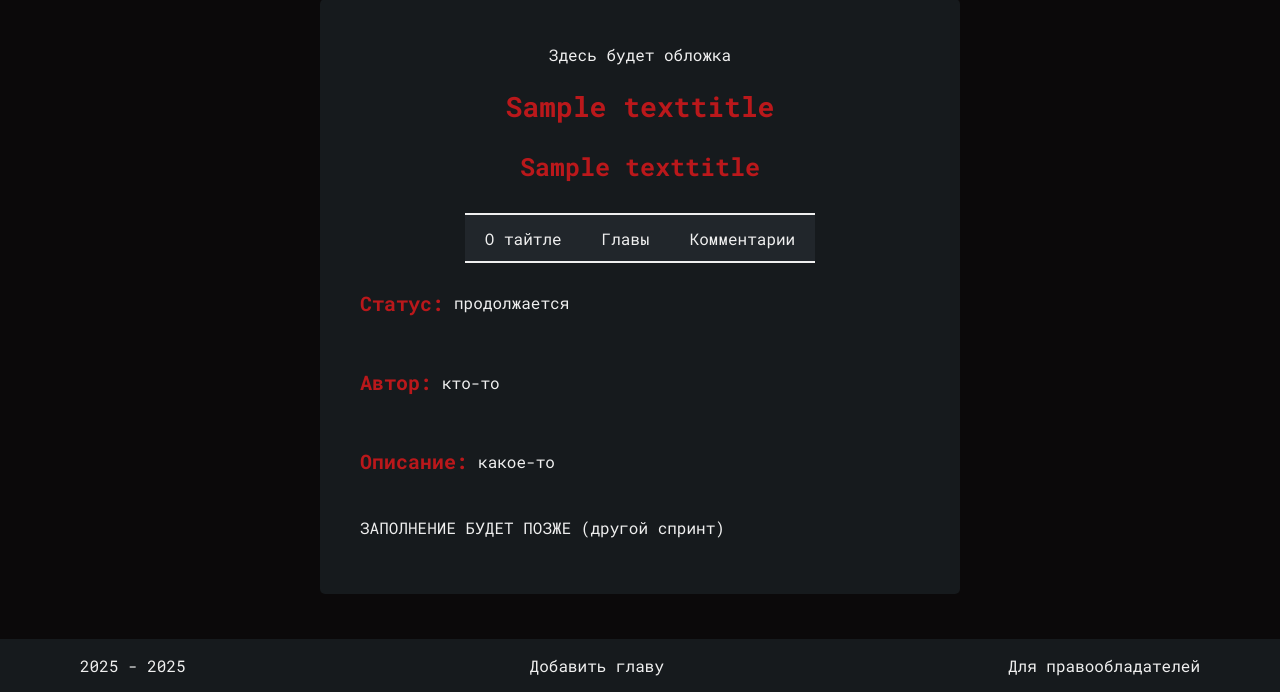
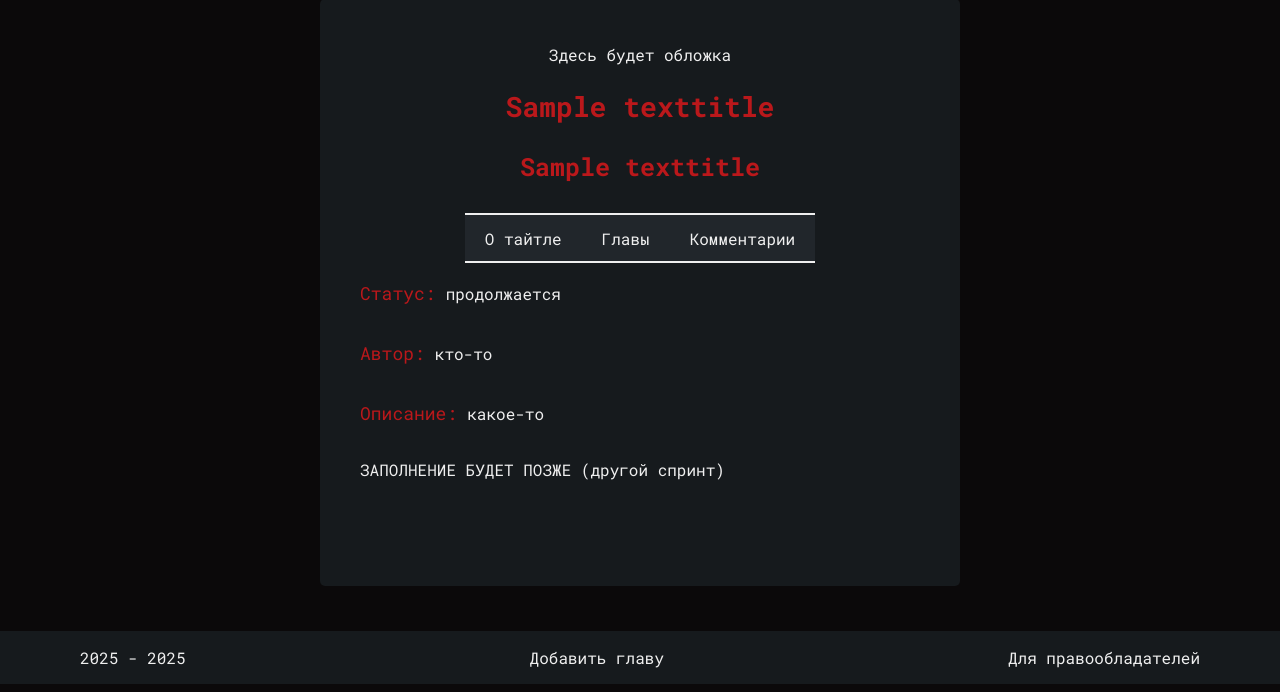
Before and after one commit to kv4D/abaslib, a Django app: page /title/1/?title_type=text&section=about in a window 1280 px wide. Shown: the part 116-808 px from the top of the page. Run offline with Django 5.2, Linux system fonts and the light colour scheme; tables that the repository leaves empty hold one stand-in row (values such as "Sample post").

```diff
--- a/main/templates/main/home.html
+++ b/main/templates/main/home.html
@@ -15,7 +15,7 @@
       {% if user.is_authenticated %}
         <div class="custom_select">
           <select onchange="location = this.value" class="ref_button">
-            <option selected class="ref_button">Редакция</option>
+            <option selected hidden disabled class="ref_button">Редакция</option>
             <option value="{% url 'main:upload_title' %}?title_type=graphic">Добавить графический тайтл</option>
             <option value="{% url 'main:upload_title' %}?title_type=text">Добавить текстовый тайтл</option>
             <option value="add_chapter">Добавить главу</option>
--- a/main/templates/main/title_page.html
+++ b/main/templates/main/title_page.html
@@ -23,23 +23,21 @@
         <a href="{% url 'main:title_page' title.id %}?title_type={{ title.title_type }}&section=comments"><button class="ref_button">Комментарии</button></a>
       </div>
       {% if section == 'about' %}
-        {% if title.title_is_ongoing %}
-          <div class="info">
-            <h4>Статус:</h4>
-            <p>продолжается</p>
-          </div>
-        {% else %}
-          <div class="info">
-            <h4>Статус:</h4>
+
+        <div class="info">
+          <p class="highlighted_text">Статус:</p>
+          {% if title.title_is_ongoing %}
+              <p>продолжается</p>
+          {% else %}
             <p>закончено</p>
-          </div>
-        {% endif %}
+          {% endif %}
+        </div>
         <div class="info">
-          <h4>Автор:</h4>
+          <p class="highlighted_text">Автор:</p>
           <p>кто-то</p>
         </div>
         <div class="info">
-          <h4>Описание:</h4>
+          <p class="highlighted_text">Описание:</p>
           <p>какое-то</p>
         </div>
         <p>ЗАПОЛНЕНИЕ БУДЕТ ПОЗЖЕ (другой спринт)</p>
--- a/static/css/base_styles.css
+++ b/static/css/base_styles.css
@@ -40,8 +40,13 @@ a {
     text-decoration: none;
 }
 
-a:hover {
+a:hover, option:hover {
     color: #ff090d;
+}
+
+.highlighted_text {
+    color: #BA181B;
+    font-size: large;
 }
 
 footer, header, #main_content, #side {
--- a/users/templates/users/login.html
+++ b/users/templates/users/login.html
@@ -35,7 +35,7 @@
           <br />
           <input placeholder="Пароль" type="password" name="password" autocomplete="current-password" required id="id_password" />
         </div>
-
+        <br />
         <div class='button_group'>
           <button name="submit">Войти</button>
           <input type="hidden" name="next" value="{% url 'main:home' %}" />
--- a/users/templates/users/register.html
+++ b/users/templates/users/register.html
@@ -59,7 +59,7 @@
           <br />
           <span class="warning" id="id_password2_helptext"><p>Пароли должны совпадать</p></span>
         </div>
-
+        <br />
         <div class='button_group'>
           <button name="submit">Зарегистрироваться</button>
           <input type="hidden" name="next" value="{% url 'main:home' %}" />
```
Also changed, not shown: static/css/users/auth_styles.css (+1 -13 lines).
